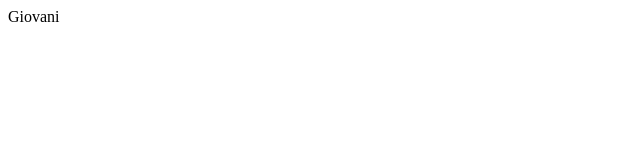
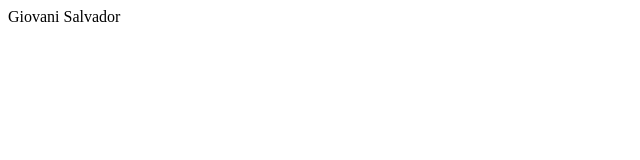
Before and after one commit to strokezinho/teste1-1, a plain HTML site: page index.html in a window 1280 px wide. Shown: the full height of the page, 0-640 px from the left. Drawn offline with Linux system fonts and the light colour scheme.

Commit message:
Update index.html

```diff
--- a/index.html
+++ b/index.html
@@ -7,6 +7,6 @@
     <title>Giovani</title>
 </head>
 <body>
-    Giovani
+    Giovani Salvador
 </body>
 </html>
```
